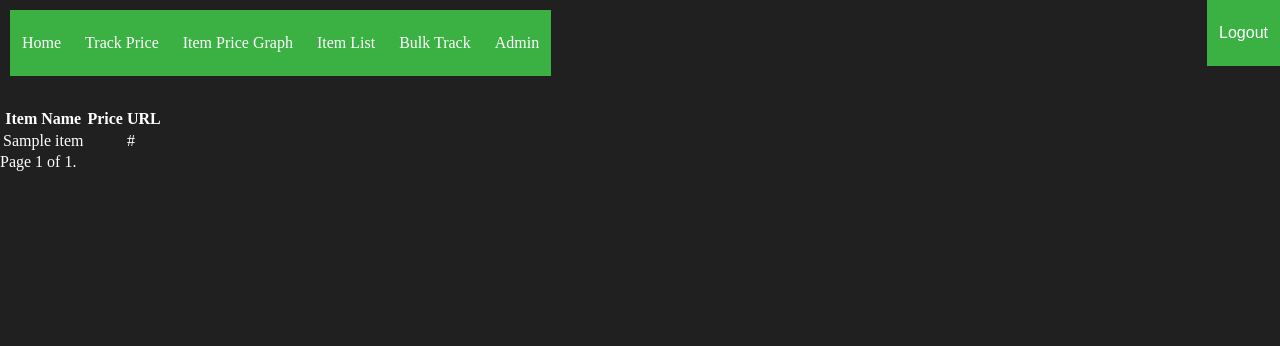
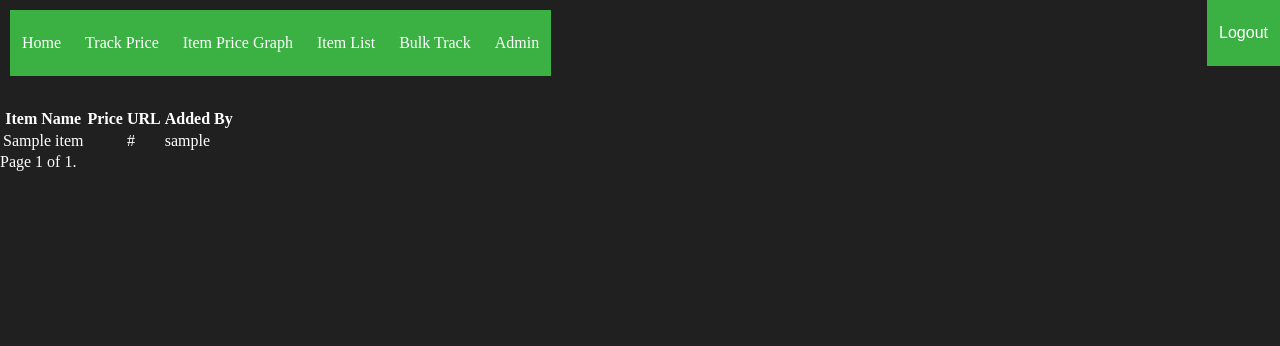
Before and after one commit to cfarrell987/crowScrape, a Django app: page /list_items/ in a window 1280 px wide. Shown: the top 346 px of the page. Run offline with Django 5.2, Linux system fonts and the light colour scheme; a user stored in the database is signed in; tables that the repository leaves empty hold one stand-in row (values such as "Sample post"); parts of the project's set-up code (start-up, migrations or seed data) failed here and were passed over.

Commit message:
Added: 'added_by' field to Item model

```diff
--- a/app/app/models.py
+++ b/app/app/models.py
@@ -1,4 +1,5 @@
 from django.db import models
+from django.contrib.auth.models import User
 
 
 # Create your models here.
@@ -6,6 +7,7 @@ class Item(models.Model):
     item_name = models.CharField(max_length=500)
     item_url = models.URLField()
     category = models.CharField(max_length=100)  # Add the category field
+    added_by = models.ForeignKey(User, on_delete=models.CASCADE)
 
     def __str__(self):
         return self.item_name
--- a/app/app/templates/app/list_items.html
+++ b/app/app/templates/app/list_items.html
@@ -11,6 +11,7 @@
             <th>Item Name</th>
             <th>Price</th>
             <th>URL</th>
+            <th>Added By</th>
         </tr>
     </thead>
     <!-- To Fix price display -->
@@ -20,6 +21,7 @@
                 <td>{{ item.item_name }}</td>
                 <td>{{ item.price.price }}</td>
                 <td>{{ item.item_url }}</td>
+                <td>{{ item.added_by.username }}</td>
             </tr>
         {% endfor %}
     </tbody>
--- a/app/app/views.py
+++ b/app/app/views.py
@@ -139,7 +139,10 @@ def track_price(request):
                     },
                 )
             item, created = Item.objects.get_or_create(
-                item_name=item_name, item_url=url, category=category
+                item_name=item_name,
+                item_url=url,
+                category=category,
+                added_by=request.user,
             )
             Price.objects.create(item=item, price=price, currency=currency)
             return render(
```
Also changed, not shown: app/app/migrations/0004_item_added_by.py (added).
